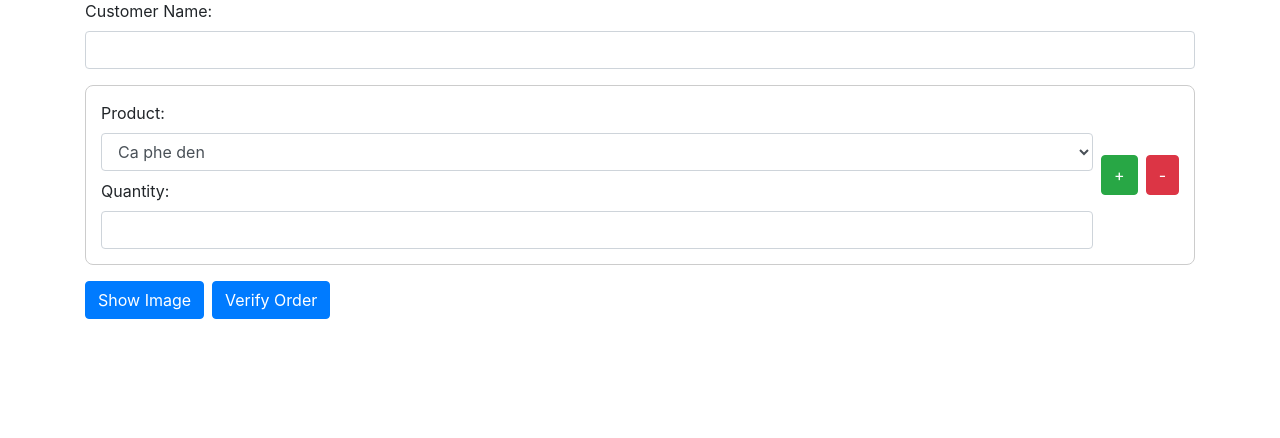
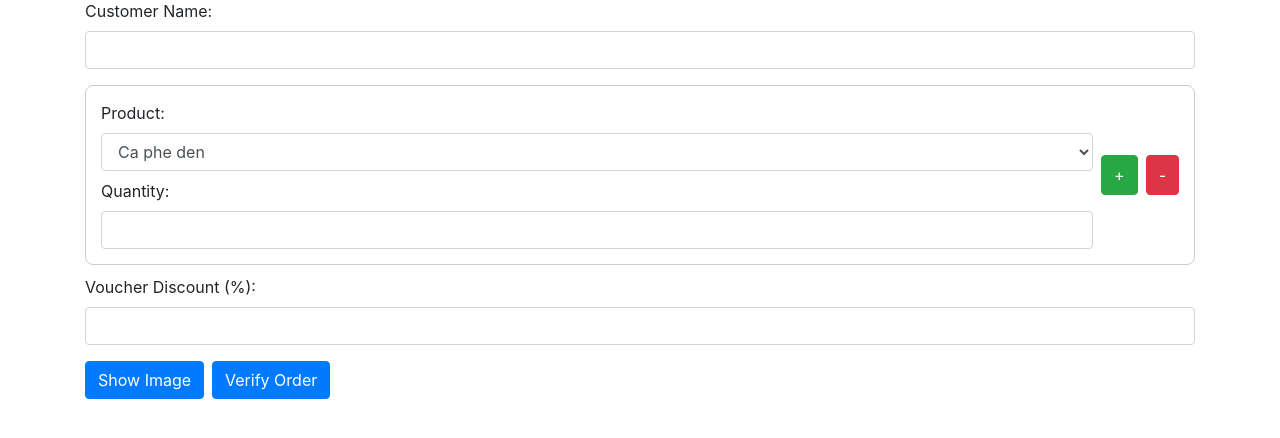
Before and after one commit to nicknewbie2k3/coffee-management-website, a Django app: page /makeOrder in a window 1280 px wide. Shown: the part 113-551 px from the top of the page. Run offline with Django 5.2, Linux system fonts and the light colour scheme; a user stored in the database is signed in; data comes from the database, SQL or seed files in the repository; both versions use the stored data as it was after the commit; some libraries are stand-ins or nearby versions.

Commit message:
Adding vouchers

```diff
--- a/demo/myapp/models.py
+++ b/demo/myapp/models.py
@@ -20,11 +20,11 @@ class ProductList(models.Model):
 
 class OrderList(models.Model):
     orderid = models.AutoField(primary_key=True)
+    customer_name = models.CharField(max_length=100)
+    order_state = models.IntegerField(choices=[(0, 'Paid'), (1, 'Unpaid')], default=1)
     order_date = models.DateTimeField(auto_now_add=True)
-    customer_name = models.CharField(max_length=100)
-    order_state = models.IntegerField(choices=[
-        (0, 'Paid'),
-        (1, 'Unpaid')], default=1)
+    voucher_discount = models.FloatField(default=0)  # percentage, e.g. 10 for 10%
+    final_price = models.FloatField(default=0)       # calculated after discount
 
     def __str__(self):
         return f"Order {self.orderid} for {self.customer_name}"
--- a/demo/myapp/templates/makeOrder.html
+++ b/demo/myapp/templates/makeOrder.html
@@ -36,6 +36,12 @@
             <button type="button" class="btn btn-danger ml-2" onclick="removeProductBox(this)" style="height:40px;">-</button>
         </div>
         {% endfor %}
+    </div>
+
+    <div class="form-group">
+        <label for="voucher_discount">Voucher Discount (%):</label>
+        <input type="number" name="voucher_discount" id="voucher_discount" class="form-control"
+               value="{{ entered_voucher }}">
     </div>
 
     <div class="d-flex align-items-center mt-3">
--- a/demo/myapp/templates/printBill.html
+++ b/demo/myapp/templates/printBill.html
@@ -28,6 +28,8 @@
     </tbody>
 </table>
 <p><strong>Total: {{ total }}</strong></p>
+<p>Voucher Discount: {{ order.voucher_discount }}%</p>
+<p><strong>Final Price: {{ order.final_price }}</strong></p>
 
 <button onclick="window.print()">Print Bill</button>
 <button onclick="window.location.href='/'">Home</button>
--- a/demo/myapp/views.py
+++ b/demo/myapp/views.py
@@ -2,6 +2,7 @@ from django.contrib.auth import authenticate, login as auth_login, logout as aut
 from django.contrib.auth.decorators import login_required
 from django.shortcuts import render, redirect
 from .models import ProductList, OrderList, OrderItem
+from decimal import Decimal
 
 # Create your views here.
 def home(request):
@@ -27,10 +28,13 @@ def logout(request):
 def make_order(request):
     error = None
     entered_customer_name = ""
+    entered_voucher = ""
     products = ProductList.objects.all()
     product_boxes_data = []
     if request.method == "POST":
         entered_customer_name = request.POST.get("customer_name", "")
+        entered_voucher = request.POST.get("voucher_discount", "")
+        voucher_discount = Decimal(entered_voucher) if entered_voucher else Decimal('0')
         i = 0
         while True:
             product_key = f"product_{i}"
@@ -55,17 +59,21 @@ def make_order(request):
                     "products": products,
                     "error": error,
                     "entered_customer_name": entered_customer_name,
+                    "entered_voucher": entered_voucher,
                     "product_boxes_data": product_boxes_data,
                 }
             )
 
         insufficient_stock = []
+        total = Decimal('0')
         for box in product_boxes_data:
             try:
                 product = ProductList.objects.get(productid=box["product_id"])
                 qty = int(box["quantity"])
                 if qty > product.stock:
                     insufficient_stock.append(product.name)
+                else:
+                    total += qty * product.price
             except (ProductList.DoesNotExist, ValueError):
                 error = "Invalid product or quantity."
                 return render(
@@ -75,6 +83,7 @@ def make_order(request):
                         "products": products,
                         "error": error,
                         "entered_customer_name": entered_customer_name,
+                        "entered_voucher": entered_voucher,
                         "product_boxes_data": product_boxes_data,
                     }
                 )
@@ -88,13 +97,21 @@ def make_order(request):
                     "products": products,
                     "error": error,
                     "entered_customer_name": entered_customer_name,
+                    "entered_voucher": entered_voucher,
                     "product_boxes_data": product_boxes_data,
                 }
             )
 
+        # Apply voucher discount
+        discount_amount = total * (voucher_discount / Decimal('100'))
+        final_price = total - discount_amount
+
+        # All stock is sufficient, create order and order items
         order = OrderList.objects.create(
             customer_name=entered_customer_name,
-            order_state=1
+            order_state=1,
+            voucher_discount=voucher_discount,
+            final_price=final_price
         )
         for box in product_boxes_data:
             product = ProductList.objects.get(productid=box["product_id"])
@@ -108,7 +125,6 @@ def make_order(request):
             product.save()
         return redirect("printBill")
 
-
     if not product_boxes_data:
         product_boxes_data = [{"product_id": "", "quantity": ""}]
     return render(
@@ -118,6 +134,7 @@ def make_order(request):
             "products": products,
             "error": error,
             "entered_customer_name": entered_customer_name,
+            "entered_voucher": entered_voucher,
             "product_boxes_data": product_boxes_data,
         }
     )
```
Also changed, not shown: demo/db.sqlite3, demo/myapp/migrations/0003_orderlist_final_price_orderlist_voucher_discount.py (added).
